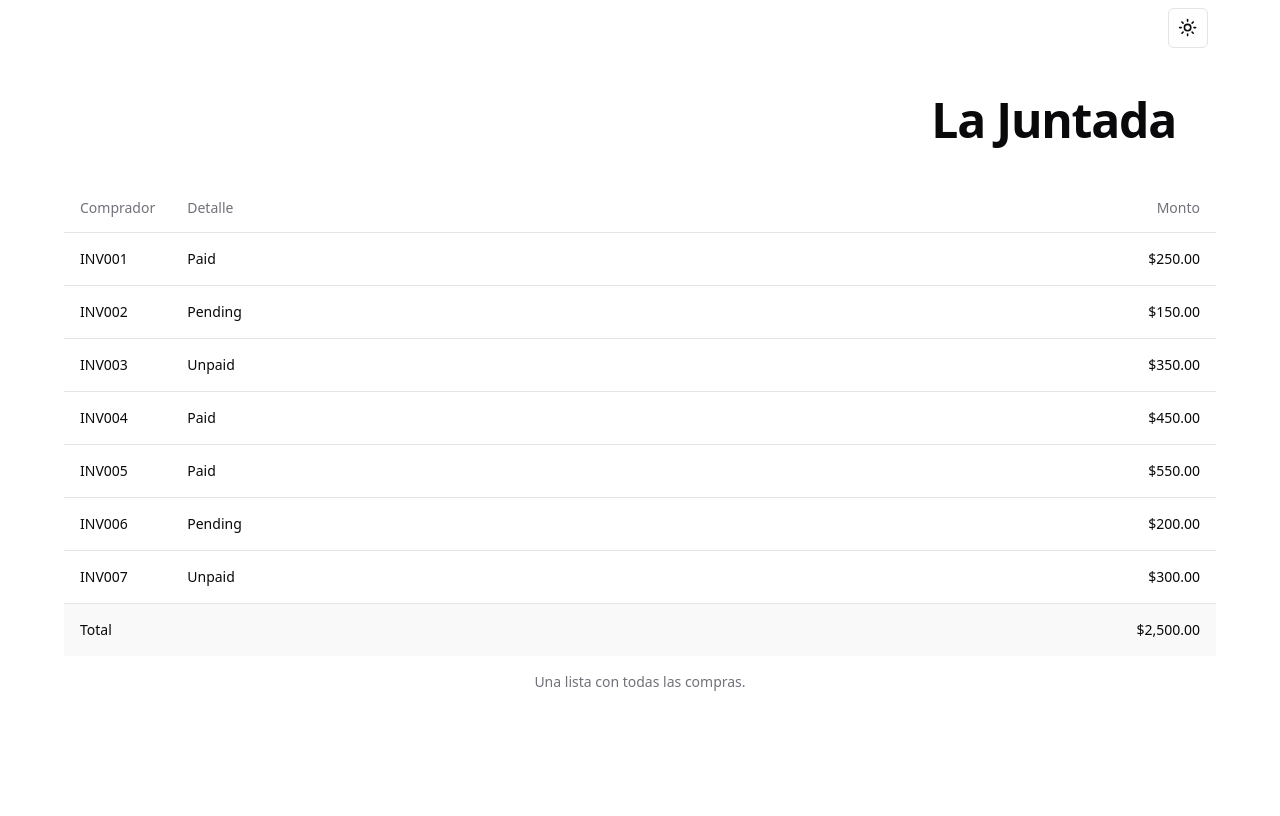
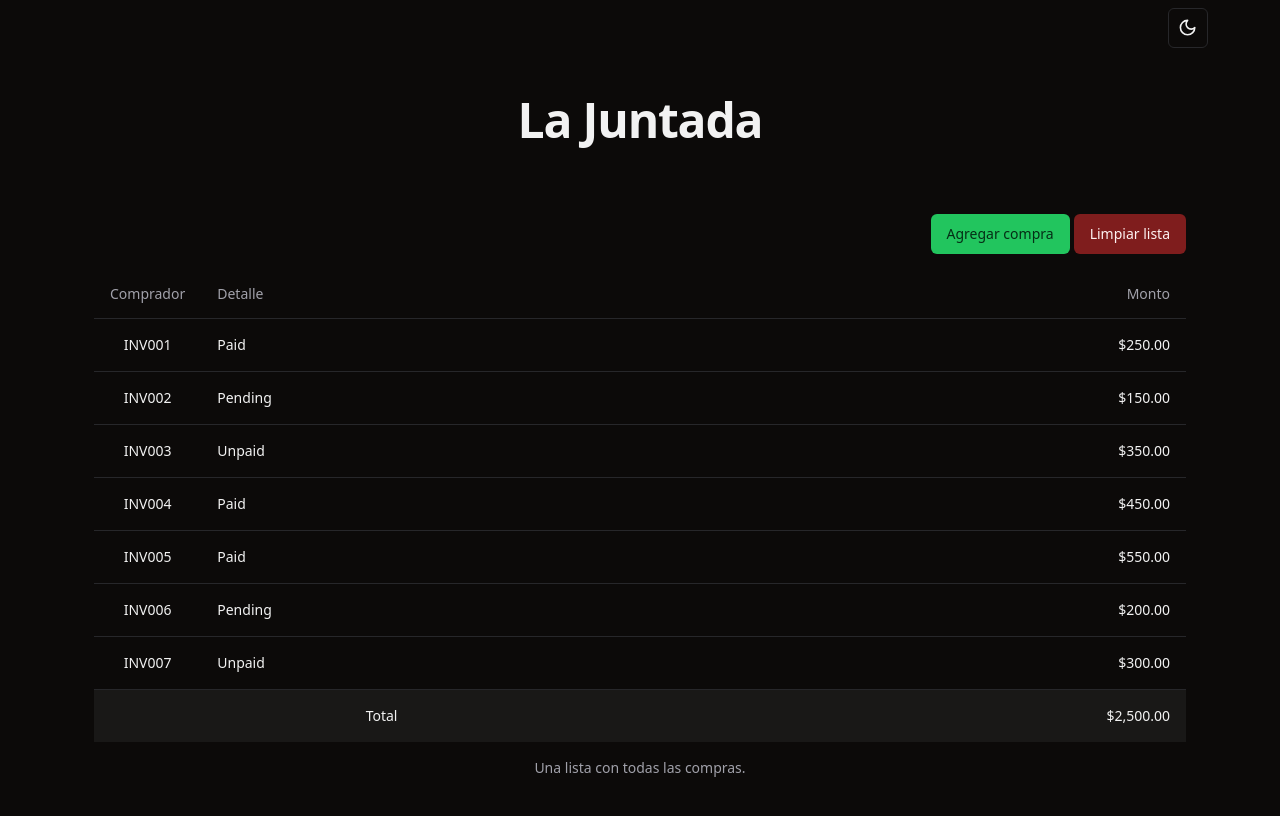
Before and after one commit to andresfernandez89/la-juntada-nextjs, a Next.js app: page / in a window 1280 px wide. Shown: the top 816 px of the page. Built offline with nearby package versions, Linux system fonts and the light colour scheme.

Commit message:
add bottons

```diff
--- a/src/app/layout.tsx
+++ b/src/app/layout.tsx
@@ -19,26 +19,26 @@ export default function RootLayout({
     <html lang="en">
       <body
         className={cn(
-          "m-auto min-h-screen max-w-6xl bg-background font-sans antialiased",
+          "min-h-screen  bg-background text-center font-sans antialiased",
           fontInter.variable,
         )}
       >
         <ThemeProvider
           attribute="class"
-          defaultTheme="system"
+          defaultTheme="dark"
           enableSystem
           disableTransitionOnChange
         >
-          <header>
+          <header className="m-auto max-w-6xl">
             <nav className="p-2 text-right">
               <ModeToggle />
             </nav>
-            <h1
-              className={`${fontRoboto_mono.variable} -scroll-m-20 justify-self-end p-[40px] text-center text-4xl font-extrabold tracking-tight lg:text-5xl`}
-            >
-              La Juntada
-            </h1>
           </header>
+          <h1
+            className={`${fontRoboto_mono.variable} m-auto max-w-6xl -scroll-m-20 justify-self-end p-[40px] text-center text-4xl font-extrabold tracking-tight lg:text-5xl`}
+          >
+            La Juntada
+          </h1>
           {children}
         </ThemeProvider>
       </body>
--- a/src/app/page.tsx
+++ b/src/app/page.tsx
@@ -1,8 +1,16 @@
 import TablePurchases from "@/components/tablePurchases";
+import { Button } from "@/components/ui/button";
+import Link from "next/link";
 
 export default function Home() {
   return (
-    <main className="flex min-h-screen flex-col items-center max-lg:px-3">
+    <main className="m-auto flex min-h-screen max-w-6xl flex-col items-center p-[30px] max-lg:px-3">
+      <div className="mb-4 flex content-end items-end gap-x-1 self-end">
+        <Button asChild>
+          <Link href="/purchase">Agregar compra</Link>
+        </Button>
+        <Button variant="destructive">Limpiar lista</Button>
+      </div>
       <TablePurchases />
     </main>
   );
--- a/src/components/modeToggle.tsx
+++ b/src/components/modeToggle.tsx
@@ -20,7 +20,6 @@ export function ModeToggle() {
         <Button variant="outline" size="icon">
           <Sun className="h-[1.2rem] w-[1.2rem] rotate-0 scale-100 transition-all dark:-rotate-90 dark:scale-0" />
           <Moon className="absolute h-[1.2rem] w-[1.2rem] rotate-90 scale-0 transition-all dark:rotate-0 dark:scale-100" />
-          <span className="sr-only">Toggle theme</span>
         </Button>
       </DropdownMenuTrigger>
       <DropdownMenuContent align="end">
--- a/src/components/purchaseCard.tsx
+++ b/src/components/purchaseCard.tsx
@@ -9,6 +9,7 @@ import {
 } from "@/components/ui/card";
 import { Input } from "@/components/ui/input";
 import { Label } from "@/components/ui/label";
+import Link from "next/link";
 
 export default function PurchaseCard() {
   return (
@@ -38,7 +39,9 @@ export default function PurchaseCard() {
         </form>
       </CardContent>
       <CardFooter className="flex justify-between">
-        <Button variant="outline">Cancel</Button>
+        <Button variant="outline" asChild>
+          <Link href="/">Volver</Link>
+        </Button>
         <Button>Agregar</Button>
       </CardFooter>
     </Card>
--- a/src/components/tablePurchases.tsx
+++ b/src/components/tablePurchases.tsx
@@ -55,17 +55,17 @@ export default function TablePurchases() {
         <TableHeader>
           <TableRow>
             <TableHead className="w-[100px]">Comprador</TableHead>
-            <TableHead>Detalle</TableHead>
-            <TableHead colSpan={2} className="text-right">
-              Monto
-            </TableHead>
+            <TableHead colSpan={2}>Detalle</TableHead>
+            <TableHead className="text-right">Monto</TableHead>
           </TableRow>
         </TableHeader>
         <TableBody>
           {invoices.map((invoice) => (
             <TableRow key={invoice.invoice}>
               <TableCell className="font-medium">{invoice.invoice}</TableCell>
-              <TableCell colSpan={2}>{invoice.paymentStatus}</TableCell>
+              <TableCell className="text-left" colSpan={2}>
+                {invoice.paymentStatus}
+              </TableCell>
 
               <TableCell className="text-right">
                 {invoice.totalAmount}
```
Also changed, not shown: src/components/ui/dropdown-menu.tsx (+7 -7 lines).
